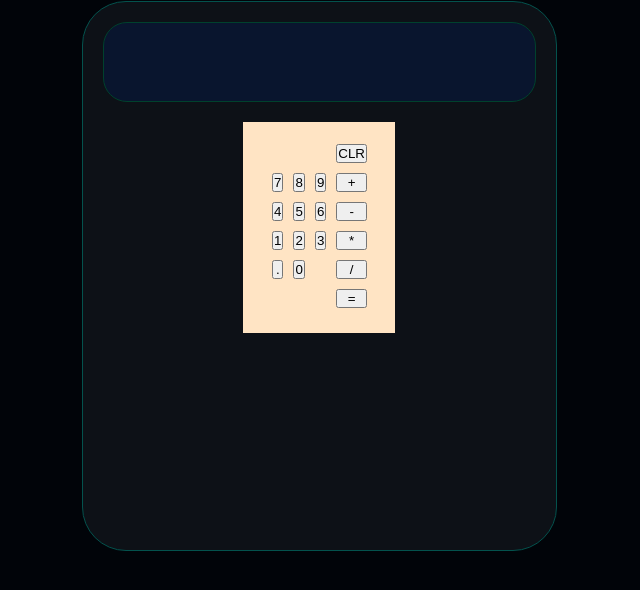
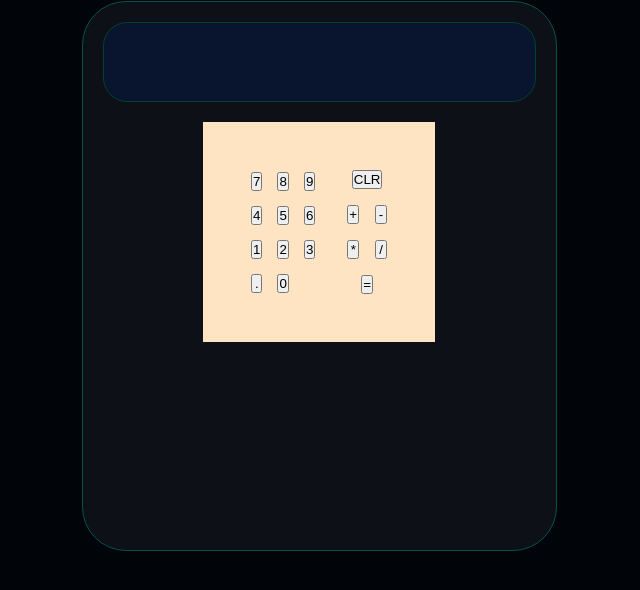
Before and after one commit to code-yashkumar/mini_projects, a plain HTML site: page calculator/index.html in a window 1280 px wide. Shown: the part 128-718 px from the top of the page, without its empty margins (321-961 px from the left). Drawn offline with Linux system fonts and the light colour scheme.

Commit message:
buttons somewhat arranged

```diff
--- a/calculator/index.html
+++ b/calculator/index.html
@@ -30,10 +30,12 @@
             </div>
             <div class="oper">
                 <button>CLR</button>
-                <button>+</button>
-                <button>-</button>
-                <button>*</button>
-                <button>/</button>
+                <div class="basic">
+                    <button>+</button>
+                    <button>-</button>
+                    <button>*</button>
+                    <button>/</button>
+                </div>
                 <button>=</button>
             </div>
         </div>
--- a/calculator/styles.css
+++ b/calculator/styles.css
@@ -51,7 +51,7 @@ h1 {
     display: flex;
     align-items: center;
     width: auto;
-    padding: 22.038px 28.263px 24.488px 29.263px;
+    padding: 2em;
     justify-content: center;
     align-items: center;
     justify-self: center;
@@ -61,14 +61,21 @@ h1 {
 .nums{
     display: grid;
     grid-template-columns: repeat(3, 1fr);
-    grid-gap: 10px;
+    grid-gap: 15px;
     align-items: center;
+    margin: 1em;
 }
 
 .oper{
+    display: flex;
+    flex-direction: column;
+    margin: 1em;
+    align-items: center;
+    gap: 1em;
+}
+
+.basic{
     display: grid;
-    grid-template-columns: 1fr;
-    grid-gap: 10px;
-    margin-left: 10px;
-    align-items: center;
+    grid-template-columns: repeat(2, 1fr);
+    gap: 1em;
 }
```
